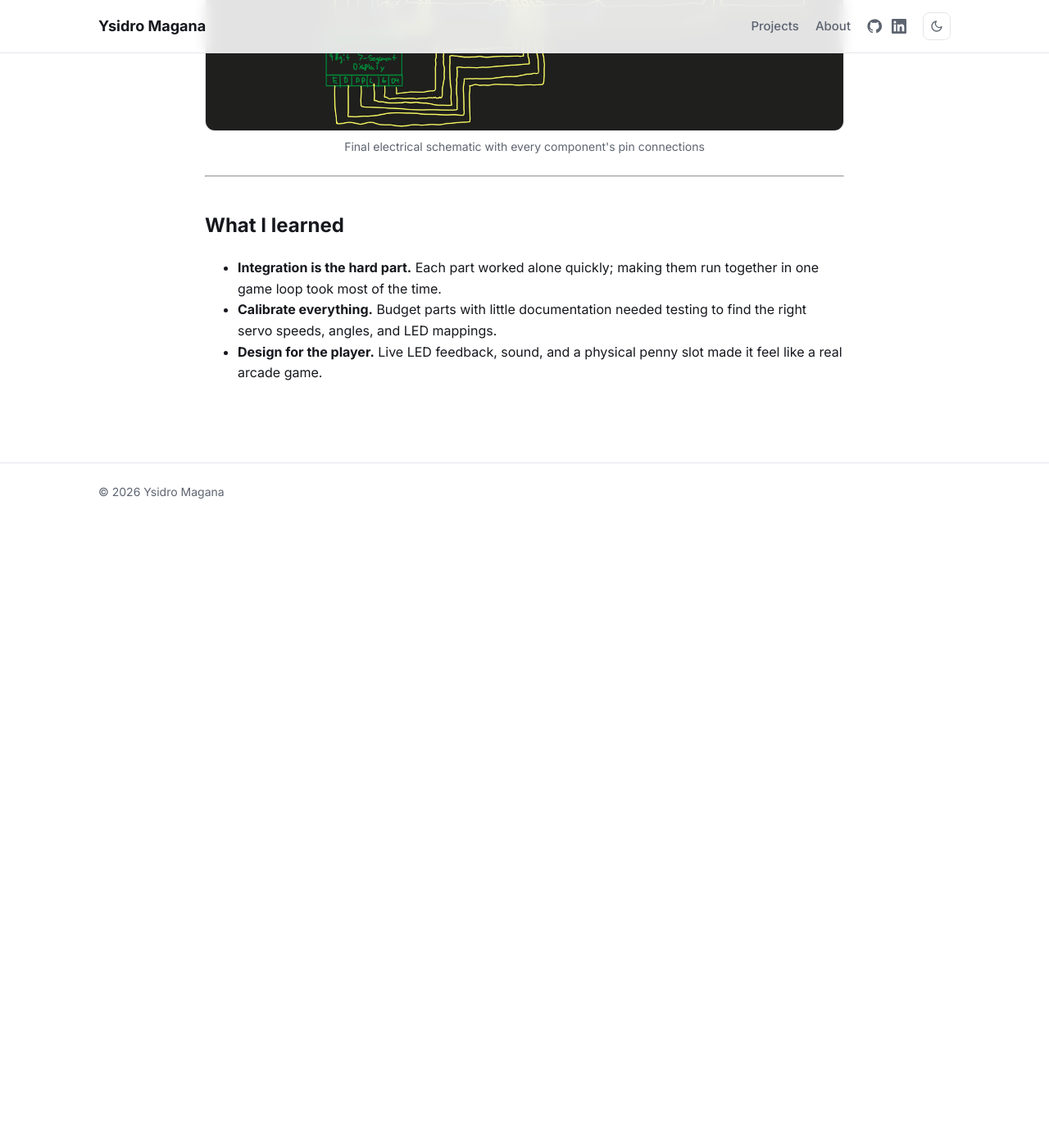
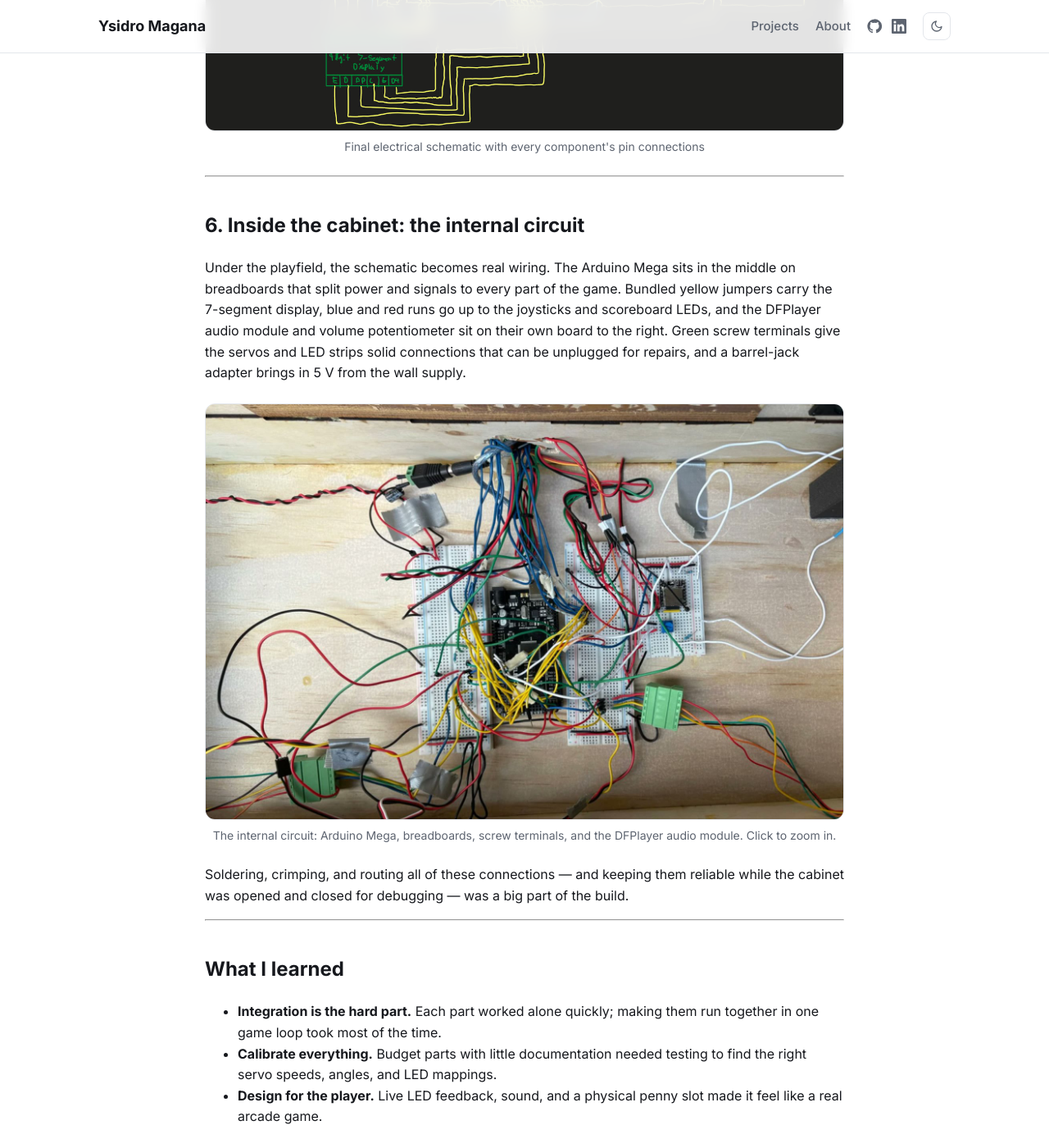
Before and after one commit to ymagana14/ymagana14.github.io, a Jekyll site: the page built from _projects/penalty-shootout.md, in a window 1280 px wide and 1400 px high, scrolled down 6517 px. Shown: the whole window at 82% size. Built offline with Jekyll 4.4.1, drawn with Linux system fonts in a browser that asks for light colours; before the commit the page ends 7152 px from its top, so only the background shows below that.

Commit message:
Add internal circuit section to penalty shootout page
Co-Authored-By: Claude Opus 5.5 <noreply@anthropic.com>

```diff
--- a/_projects/penalty-shootout.md
+++ b/_projects/penalty-shootout.md
@@ -135,6 +135,19 @@ Most components connect straight to the Arduino Mega, 5 V, or ground, so the wir
 
 ---
 
+## 6. Inside the cabinet: the internal circuit
+
+Under the playfield, the schematic becomes real wiring. The Arduino Mega sits in the middle on breadboards that split power and signals to every part of the game. Bundled yellow jumpers carry the 7-segment display, blue and red runs go up to the joysticks and scoreboard LEDs, and the DFPlayer audio module and volume potentiometer sit on their own board to the right. Green screw terminals give the servos and LED strips solid connections that can be unplugged for repairs, and a barrel-jack adapter brings in 5 V from the wall supply.
+
+<figure>
+  <img src="/assets/img/projects/penalty-shootout/internal-circuit.jpg" alt="Internal wiring of the arcade game: Arduino Mega on breadboards with jumper wires, screw terminals, and the audio module">
+  <figcaption>The internal circuit: Arduino Mega, breadboards, screw terminals, and the DFPlayer audio module. Click to zoom in.</figcaption>
+</figure>
+
+Soldering, crimping, and routing all of these connections — and keeping them reliable while the cabinet was opened and closed for debugging — was a big part of the build.
+
+---
+
 ## What I learned
 
 - **Integration is the hard part.** Each part worked alone quickly; making them run together in one game loop took most of the time.
```
Also changed, not shown: assets/img/projects/penalty-shootout/internal-circuit.jpg (added).
